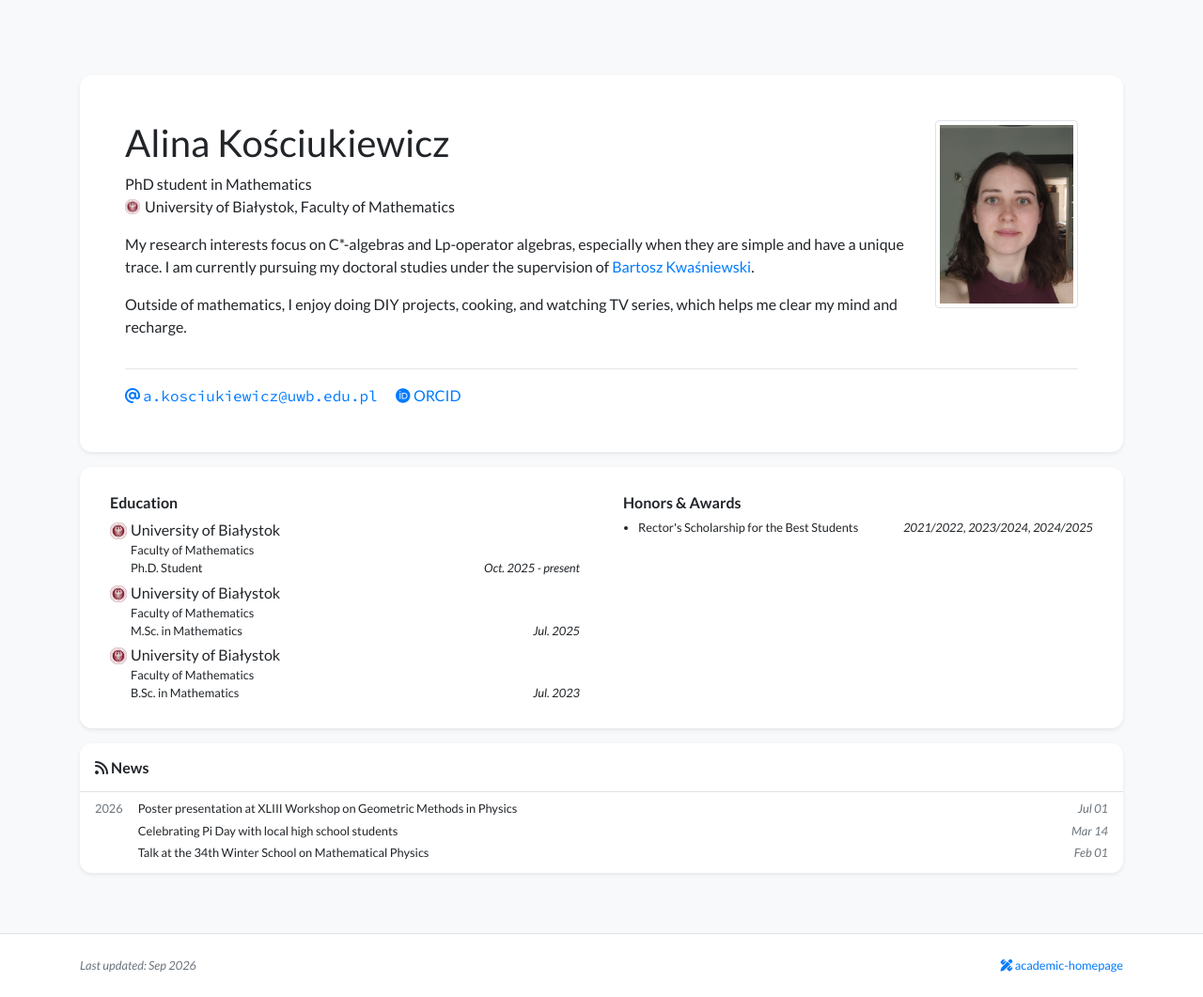
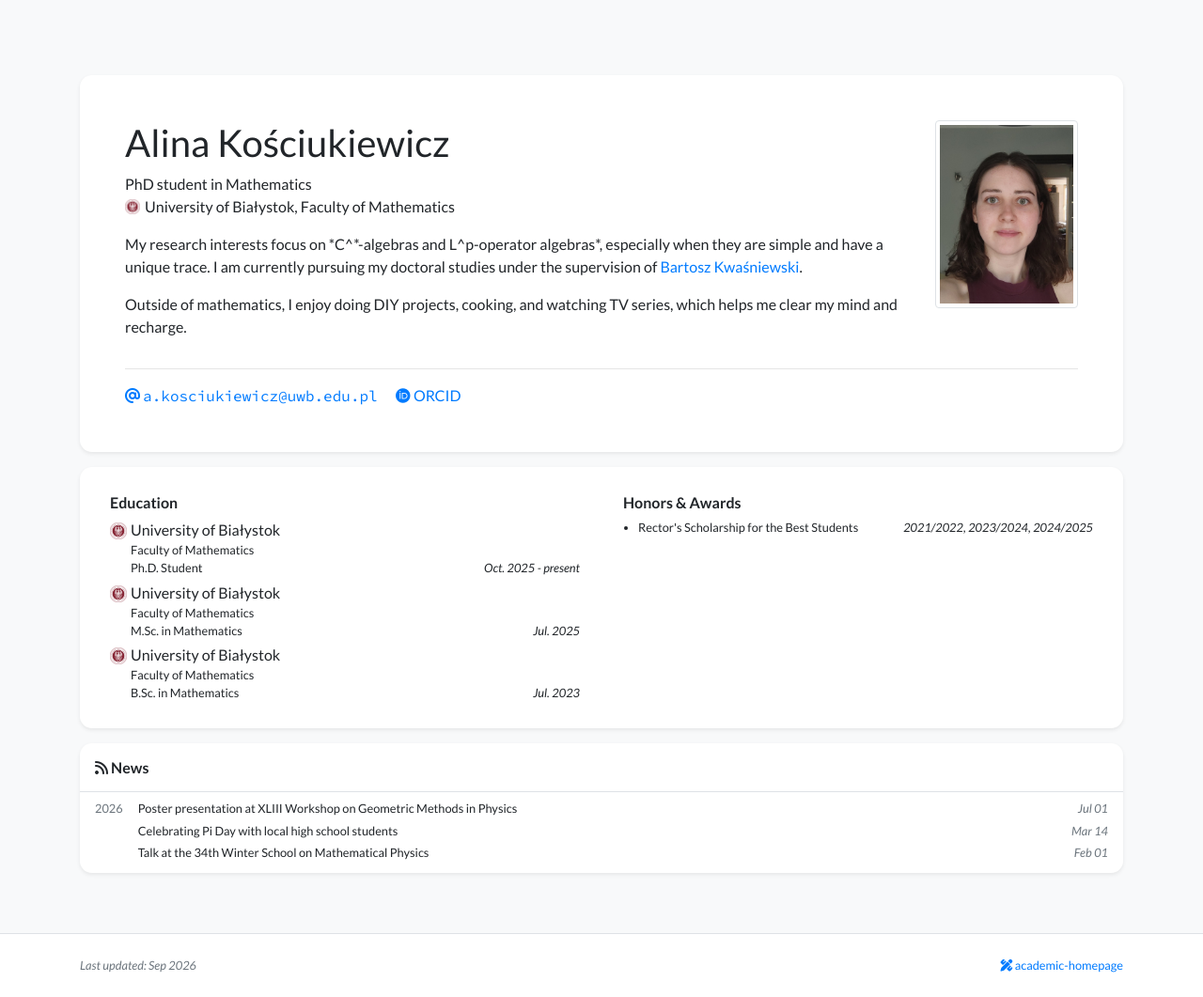
Before and after one commit to halinabezh/halinabezh.github.io, a Jekyll site: the page built from index.html, in a window 1280 px wide. Shown: the whole page at 94% size. Built offline with Jekyll 4.4.1, drawn with Linux system fonts in a browser that asks for light colours; nearby versions of some CDN libraries; a style sheet for code colours, icons or effects is not loaded.

```diff
--- a/_data/profile.yml
+++ b/_data/profile.yml
@@ -18,7 +18,7 @@ orcid: 0009-0008-6061-9426
 short_bio_text_justify: false
 short_bio: >-
   <p>
-    My research interests focus on  C*-algebras and Lp-operator algebras, especially when they are simple and have a unique trace.
+    My research interests focus on  *C^*-algebras and L^p-operator algebras*, especially when they are simple and have a unique trace.
     I am currently pursuing my doctoral studies under the supervision of <a href="http://math.uwb.edu.pl/~zaf/kwasniewski" target="_blank">Bartosz Kwaśniewski</a>.
   </p>
   <p>
```
